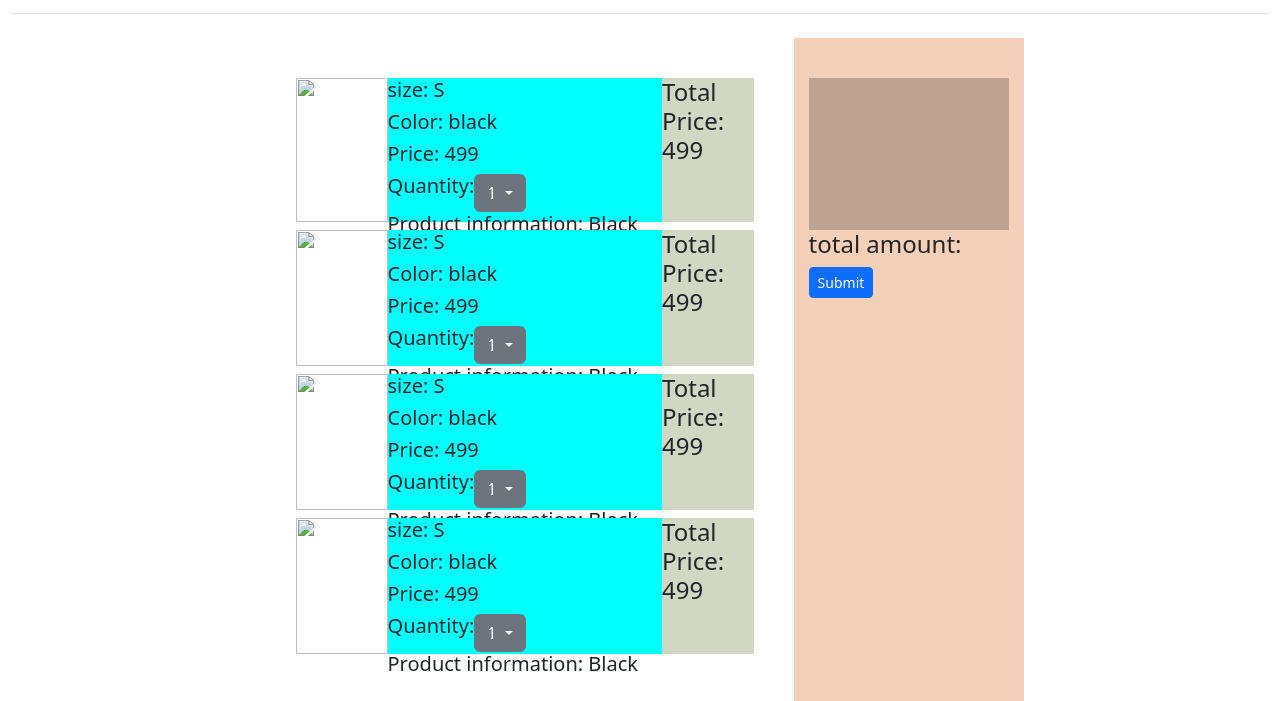
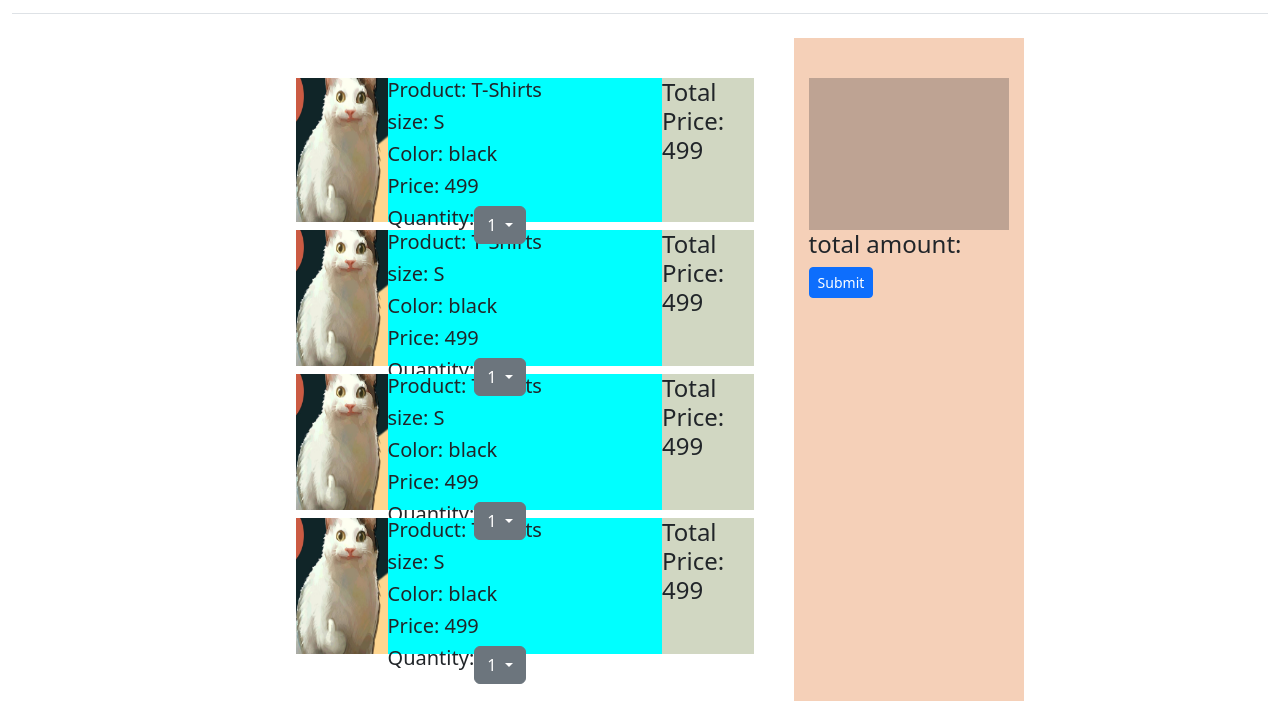
Before and after one commit to carsonvertex/groupproject1, a website: page public/shop.html in a window 1280 px wide. Shown: the part 99-800 px from the top of the page. Drawn offline with nearby package versions, Linux system fonts and the light colour scheme.

Commit message:
upload .env.example

```diff
--- a/public/shop.html
+++ b/public/shop.html
@@ -27,7 +27,12 @@
                 </div>
                 <div class="col-4 text-end">
                     <button type="button" class="btn btn-outline-primary me-2">Cart</button>
-                    <button type="button" class="btn btn-outline-primary me-2">Login</button>
+                    <button id="login-button" type="button" class="btn btn-outline-primary me-2">Login</button>
+                    <script type="text/javascript">
+                        document.getElementById("login-button").onclick = function () {
+                            location.href = "./login.html";
+                        };
+                </script>
                 </div>
             </header>
         </div>
@@ -41,9 +46,10 @@
                 <div class="MiddleLeft-Container pd-3">
                     <div class="productArea">
                         <div class="productArea-A">
-                            <img width=100% height=100% src="imgs\cat.jpg">
+                            <img width=100% height=100% src="LoginPage/imgs/cat.jpg">
                         </div>
                         <div class="productArea-B">
+                            <h5>Product: T-Shirts</h5>
                             <h5>size: S</h5>
                             <h5>Color: black</h5>
                             <h5>Price: 499</h5>
@@ -60,7 +66,7 @@
                                     </ul>
                                   </div>
                             </div>
-                            <h5>Product information: Black</h5>
+
                         </div>
 
                         <div class="productArea-C">
@@ -70,9 +76,10 @@
 
                     <div class="productArea pt-2">
                         <div class="productArea-A">
-                            <img width=100% height=100% src="imgs\cat.jpg">
+                            <img width=100% height=100% src="LoginPage/imgs/cat.jpg">
                         </div>
                         <div class="productArea-B">
+                            <h5>Product: T-Shirts</h5>
                             <h5>size: S</h5>
                             <h5>Color: black</h5>
                             <h5>Price: 499</h5>
@@ -89,7 +96,7 @@
                                     </ul>
                                   </div>
                             </div>
-                            <h5>Product information: Black</h5>
+
                         </div>
                         <div class="productArea-C">
                             <h4>Total Price: 499</h4>
@@ -98,9 +105,10 @@
 
                     <div class="productArea pt-2">
                         <div class="productArea-A">
-                            <img width=100% height=100% src="imgs\cat.jpg">
+                            <img width=100% height=100% src="LoginPage/imgs/cat.jpg">
                         </div>
                         <div class="productArea-B">
+                            <h5>Product: T-Shirts</h5>
                             <h5>size: S</h5>
                             <h5>Color: black</h5>
                             <h5>Price: 499</h5>
@@ -117,7 +125,7 @@
                                     </ul>
                                   </div>
                             </div>
-                            <h5>Product information: Black</h5>
+
                         </div>
                         <div class="productArea-C">
                             <h4>Total Price: 499</h4>
@@ -125,9 +133,10 @@
                     </div>
                     <div class="productArea pt-2">
                         <div class="productArea-A">
-                            <img width=100% height=100% src="imgs\cat.jpg">
+                            <img width=100% height=100% src="LoginPage/imgs/cat.jpg">
                         </div>
                         <div class="productArea-B">
+                            <h5>Product: T-Shirts</h5>
                             <h5>size: S</h5>
                             <h5>Color: black</h5>
                             <h5>Price: 499</h5>
@@ -144,7 +153,7 @@
                                     </ul>
                                   </div>
                             </div>
-                            <h5>Product information: Black</h5>
+
                         </div>
                         <div class="productArea-C">
                             <h4>Total Price: 499</h4>
```
Also changed, not shown: public/LoginPage/imgs/cat.jpg (added), 1 other file.
